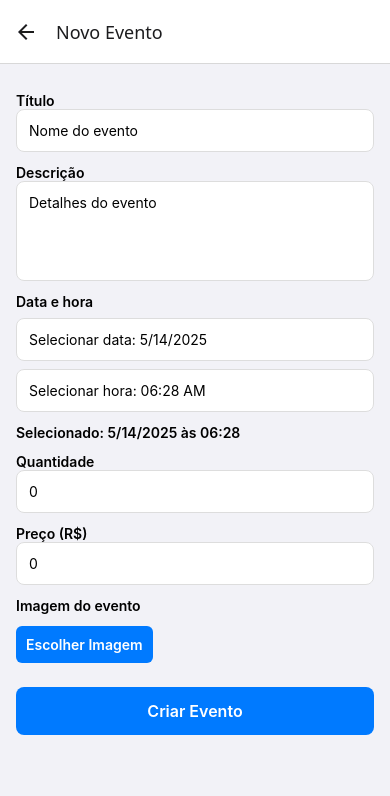
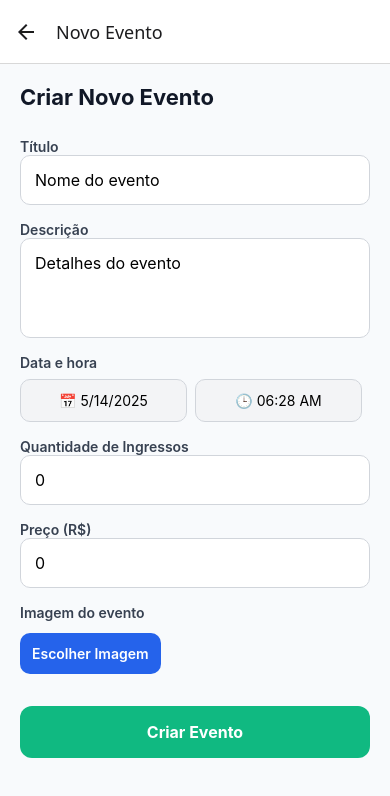
Before and after one commit to lzn1996/apaeventus, a React Native app: screen /CreateEvent in a window 390 px wide. Shown: the top 796 px of the page. Built offline with nearby package versions, Linux system fonts and the light colour scheme; no server answers.

Commit message:
Atualizado design geral da tela de criar eventos

```diff
--- a/src/screens/CreateEventScreen.tsx
+++ b/src/screens/CreateEventScreen.tsx
@@ -110,7 +110,6 @@ export default function CreateEventScreen({ navigation }: any) {
     if (!token) return Alert.alert('Sessão inválida', 'Faça login novamente.');
     if (!title.trim() || !description.trim()) return Alert.alert('Atenção', 'Título e descrição são obrigatórios.');
 
-    const pad = (n: number) => n.toString().padStart(2, '0');
     const isoDate = `${date.getFullYear()}-${pad(date.getMonth() + 1)}-${pad(date.getDate())}` +
       `T${pad(date.getHours())}:${pad(date.getMinutes())}:${pad(date.getSeconds())}`;
 
@@ -131,9 +130,7 @@ export default function CreateEventScreen({ navigation }: any) {
     try {
       const res = await fetch(`${baseUrl}/ticket`, {
         method: 'POST',
-        headers: {
-          'Authorization': `Bearer ${token}`,
-        },
+        headers: { 'Authorization': `Bearer ${token}` },
         body: form,
       });
 
@@ -152,7 +149,9 @@ export default function CreateEventScreen({ navigation }: any) {
         imageUri: imageFile?.uri,
       });
 
-      Alert.alert('Sucesso', `Evento criado! ID: ${json.id}`, [{ text: 'OK', onPress: () => navigation.goBack() }]);
+      Alert.alert('Sucesso', `Evento criado! ID: ${json.id}`, [
+        { text: 'OK', onPress: () => navigation.goBack() },
+      ]);
     } catch (e: any) {
       Alert.alert('Erro Exceção', e.message);
     }
@@ -161,29 +160,24 @@ export default function CreateEventScreen({ navigation }: any) {
   return (
     <SafeAreaView style={styles.safe}>
       <ScrollView contentContainerStyle={styles.container}>
+        <Text style={styles.heading}>Criar Novo Evento</Text>
+
         <Text style={styles.label}>Título</Text>
         <TextInput style={styles.input} value={title} onChangeText={setTitle} placeholder="Nome do evento" />
 
         <Text style={styles.label}>Descrição</Text>
-        <TextInput style={[styles.input, { height: 100 }]} value={description} onChangeText={setDescription} placeholder="Detalhes do evento" multiline />
+        <TextInput style={[styles.input, styles.textArea]} value={description} onChangeText={setDescription} placeholder="Detalhes do evento" multiline />
 
         <Text style={styles.label}>Data e hora</Text>
-        <Pressable onPress={showDatePicker} style={styles.dateButton}>
-          <Text>Selecionar data: {date.toLocaleDateString()}</Text>
-        </Pressable>
-        <Pressable onPress={showTimePicker} style={styles.dateButton}>
-          <Text>Selecionar hora: {date.toLocaleTimeString([], { hour: '2-digit', minute: '2-digit' })}</Text>
-        </Pressable>
-        <Text style={styles.label}>Selecionado: {localDateString}</Text>
+        <View style={styles.rowButtons}>
+          <Pressable onPress={showDatePicker} style={styles.dateButton}><Text>📅 {date.toLocaleDateString()}</Text></Pressable>
+          <Pressable onPress={showTimePicker} style={styles.dateButton}><Text>🕒 {date.toLocaleTimeString([], { hour: '2-digit', minute: '2-digit' })}</Text></Pressable>
+        </View>
 
-        {showDate && (
-          <DateTimePicker value={date} mode="date" display="default" onChange={handleDateChange} />
-        )}
-        {showTime && (
-          <DateTimePicker value={date} mode="time" display="default" onChange={handleTimeChange} />
-        )}
+        {showDate && <DateTimePicker value={date} mode="date" display="default" onChange={handleDateChange} />}
+        {showTime && <DateTimePicker value={date} mode="time" display="default" onChange={handleTimeChange} />}
 
-        <Text style={styles.label}>Quantidade</Text>
+        <Text style={styles.label}>Quantidade de Ingressos</Text>
         <TextInput style={styles.input} value={quantity} onChangeText={setQuantity} placeholder="0" keyboardType="number-pad" />
 
         <Text style={styles.label}>Preço (R$)</Text>
@@ -206,22 +200,35 @@ export default function CreateEventScreen({ navigation }: any) {
 }
 
 const styles = StyleSheet.create({
-  safe: { flex: 1, backgroundColor: '#f2f2f7' },
-  container: { padding: 16 },
-  label: { fontWeight: '600', marginTop: 12 },
+  safe: { flex: 1, backgroundColor: '#F8FAFC' },
+  container: { padding: 20 },
+  heading: { fontSize: 22, fontWeight: '700', marginBottom: 12, color: '#111827' },
+  label: { fontWeight: '600', marginTop: 16, color: '#374151' },
   input: {
-    backgroundColor: '#fff',
-    borderRadius: 8,
+    backgroundColor: '#FFF',
+    borderRadius: 10,
+    padding: 14,
+    borderWidth: 1,
+    borderColor: '#D1D5DB',
+    fontSize: 16,
+  },
+  textArea: {
+    height: 100,
+    textAlignVertical: 'top',
+  },
+  dateButton: {
+    flex: 1,
+    backgroundColor: '#F3F4F6',
+    borderRadius: 10,
     padding: 12,
     borderWidth: 1,
-    borderColor: '#ddd',
+    borderColor: '#D1D5DB',
+    alignItems: 'center',
+    marginRight: 8,
   },
-  dateButton: {
-    backgroundColor: '#fff',
-    borderRadius: 8,
-    padding: 12,
-    borderWidth: 1,
-    borderColor: '#ddd',
+  rowButtons: {
+    flexDirection: 'row',
+    justifyContent: 'space-between',
     marginTop: 8,
   },
   imagePickerContainer: {
@@ -230,9 +237,9 @@ const styles = StyleSheet.create({
     marginTop: 12,
   },
   imageButton: {
-    backgroundColor: '#007AFF',
-    padding: 10,
-    borderRadius: 6,
+    backgroundColor: '#2563EB',
+    padding: 12,
+    borderRadius: 10,
   },
   imageButtonText: {
     color: '#fff',
@@ -241,19 +248,19 @@ const styles = StyleSheet.create({
   preview: {
     width: 60,
     height: 60,
-    borderRadius: 6,
+    borderRadius: 8,
     marginLeft: 12,
   },
   submitButton: {
-    backgroundColor: '#007AFF',
-    padding: 14,
-    borderRadius: 8,
+    backgroundColor: '#10B981',
+    padding: 16,
+    borderRadius: 12,
     alignItems: 'center',
-    marginTop: 24,
+    marginTop: 32,
   },
   submitText: {
     color: '#fff',
-    fontWeight: '600',
+    fontWeight: '700',
     fontSize: 16,
   },
 });
```
